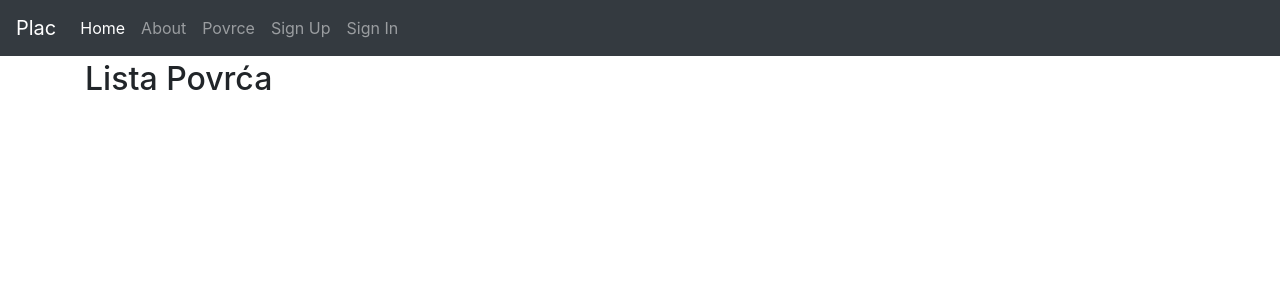
After one commit to sup3rtrup3r/plac, a Django app: page /povrce/ in a window 1280 px wide. The commit adds this page. Shown: the top 300 px of the page. Run offline with Django 3.2, Linux system fonts and the light colour scheme; data that the repository does not hold is empty; some libraries are stand-ins or nearby versions.

Commit message:
Implement vegetables list page and navbar link

```diff
--- a/config/urls.py
+++ b/config/urls.py
@@ -25,6 +25,7 @@ urlpatterns = [
     ),
     path("accounts/", include("allauth.urls")),
     # Your stuff: custom urls includes go here
+    path("povrce/", include("plac.povrce.urls", namespace="povrce")),
 ] + static(settings.MEDIA_URL, document_root=settings.MEDIA_ROOT)
 
 if settings.DEBUG:
--- a/plac/povrce/urls.py
+++ b/plac/povrce/urls.py
@@ -0,0 +1,9 @@
+from django.urls import path
+
+from .views import VegetableListView
+
+
+app_name = "povrce"
+urlpatterns = [
+    path(route='', view=VegetableListView.as_view(), name='list')
+]
--- a/plac/povrce/views.py
+++ b/plac/povrce/views.py
@@ -1,3 +1,12 @@
-from django.shortcuts import render
+from django.views.generic import DetailView, ListView
 
-# Create your views here.
+from .models import Povrce
+
+
+class VegetableListView(ListView):
+    model = Povrce
+
+
+class VegetableDetailViev(DetailView):
+    model = Povrce
+    context = ['name', 'description']
--- a/plac/templates/base.html
+++ b/plac/templates/base.html
@@ -43,6 +43,9 @@
             </li>
             <li class="nav-item">
               <a class="nav-link" href="{% url 'about' %}">About</a>
+            </li>
+            <li class="nav-item">
+              <a class="nav-link" href="{% url 'povrce:list' %}">Povrce</a>
             </li>
             {% if request.user.is_authenticated %}
               <li class="nav-item">
--- /dev/null
+++ b/plac/templates/povrce/povrce_list.html
@@ -0,0 +1,12 @@
+{% extends "base.html" %}
+
+{% block title %}Lista Povrca{% endblock title %}
+
+{% block content %}
+<h2>Lista Povrća</h2>
+<ul>
+	{% for povrce in povrce_list %}
+		<li><a href="#TODO">{{ povrce.name }}</a></li>
+	{% endfor %}
+</ul>
+{% endblock content %}
```
